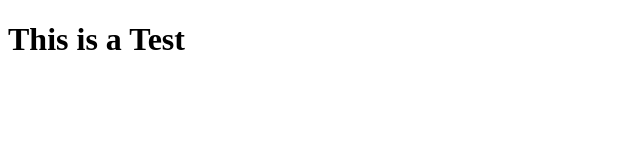
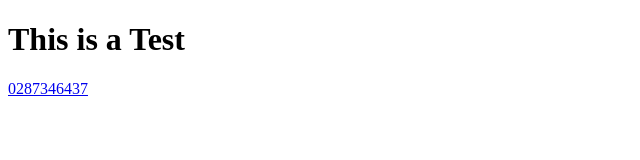
Before and after one commit to pray1n/googletagmanager, a plain HTML site: page index.html in a window 1280 px wide. Shown: the whole page, without its empty margins (0-640 px from the left). Drawn offline with Linux system fonts and the light colour scheme.

Commit message:
Update index.html

```diff
--- a/index.html
+++ b/index.html
@@ -42,7 +42,7 @@
 
     <div>
         <h1> This is a Test</h1>
-
+        <a href="tel:+01737323412">0287346437</a>
     </div>
 </body>
 </html>
```
